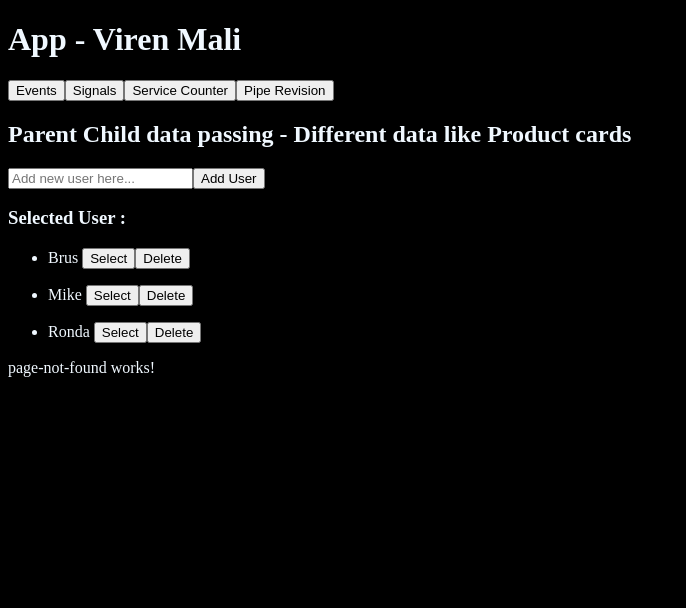
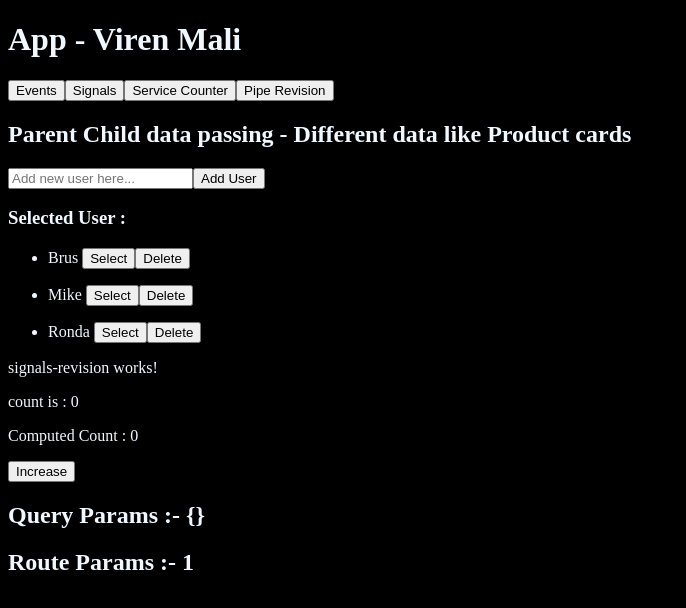
Before and after one commit to Virendra1807/Angular-Revision, an Angular app: page /signals/1 in a window 1280 px wide. Shown: the top 608 px of the page, without its empty margins (0-686 px from the left). Built offline with nearby package versions, Linux system fonts and the light colour scheme.

Commit message:
Query Params and Route Params

```diff
--- a/src/app/app.html
+++ b/src/app/app.html
@@ -1,7 +1,7 @@
 <h1>App - Viren Mali</h1>
 
 <button routerLink="/events">Events</button>
-<button routerLink="/signals">Signals</button>
+<button [routerLink]="['/signals', 1807]" [queryParams]="{id:1, name:'LL'}">Signals</button>
 
 <button routerLink="/serviceUsed">Service Counter</button>
 
--- a/src/app/app.routes.ts
+++ b/src/app/app.routes.ts
@@ -15,7 +15,7 @@ export const routes: Routes = [
         component: Events
     },
     {
-        path: 'signals',
+        path: 'signals/:id',
         component: SignalsRevision
     },
     {
--- a/src/app/signals-revision/signals-revision.html
+++ b/src/app/signals-revision/signals-revision.html
@@ -3,3 +3,6 @@
 <p>count is : {{count()}}</p>
 <p>Computed Count : {{doubleCount()}}</p>
 <button (click)="changeCount()">Increase</button>
+
+<h2>Query Params :- {{obj() | json}}</h2>
+<h2>Route Params :- {{routeId()}}</h2>
--- a/src/app/signals-revision/signals-revision.ts
+++ b/src/app/signals-revision/signals-revision.ts
@@ -1,8 +1,10 @@
+import { CommonModule } from '@angular/common';
 import { Component, computed, effect, signal } from '@angular/core';
+import { ActivatedRoute } from '@angular/router';
 
 @Component({
   selector: 'app-signals-revision',
-  imports: [],
+  imports: [CommonModule],
   templateUrl: './signals-revision.html',
   styleUrl: './signals-revision.css',
 })
@@ -11,7 +13,7 @@ export class SignalsRevision {
   /**
    *
    */
-  constructor() {
+  constructor(public route: ActivatedRoute) {
     console.log('Ctor : ' + this.count());
     effect(() => {
       if (this.count() > 10) {
@@ -19,6 +21,24 @@ export class SignalsRevision {
       }
       console.log(this.count());
     });
+  }
+
+  obj = signal<any>('');
+
+  routeId = signal<string | null>('');
+
+  ngOnInit() {
+    console.log('Hello Signal ngOnInIt')
+
+    this.route.queryParams.subscribe((item) =>
+
+      this.obj.set(item)
+      // console.log(item);
+
+    )
+
+    this.routeId.set(this.route.snapshot.paramMap.get('id'));
+
   }
 
 
```
